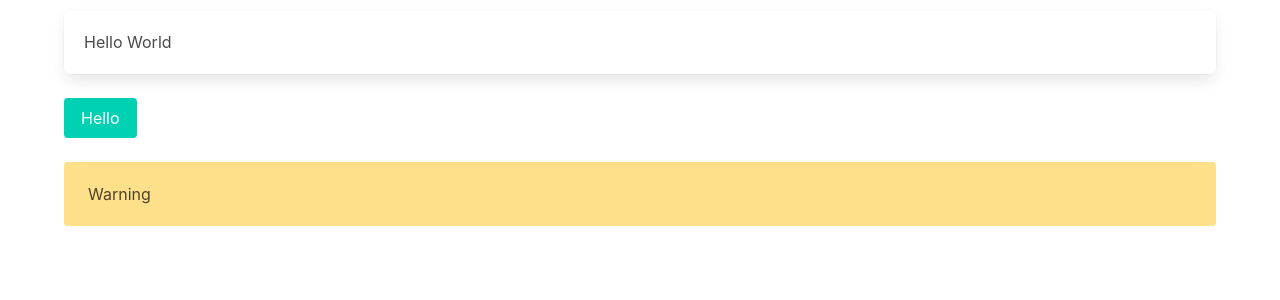
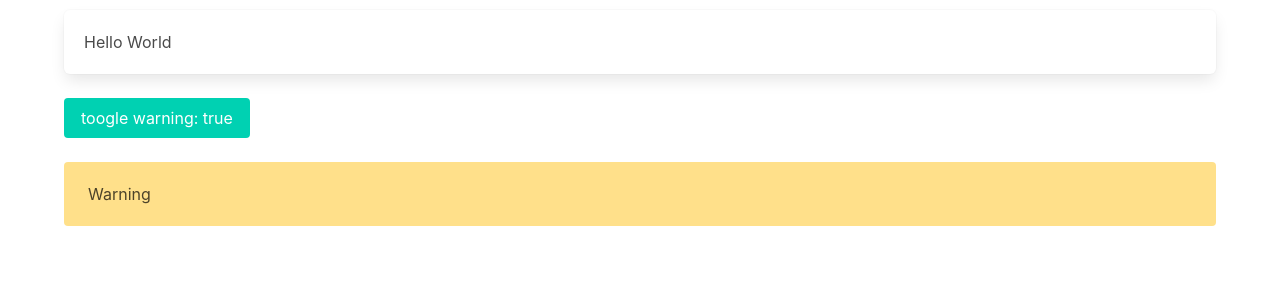
Before and after one commit to danielschmitz/react-bulma, a React (Create React App) app: page / in a window 1280 px wide. Shown: the top 300 px of the page. Built offline with nearby package versions, Linux system fonts and the light colour scheme.

Commit message:
App as Component + state

```diff
--- a/src/App.js
+++ b/src/App.js
@@ -1,4 +1,4 @@
-import React from 'react'
+import React, { Component } from 'react'
 import Block from './components/block'
 
 import Box from "./components/box"
@@ -6,25 +6,37 @@ import Button from "./components/button"
 import Container from './components/container'
 import Notification from './components/notification'
 
-export default function App() {
+export default class App extends Component {
 
+  constructor(props) {
+    super(props)
 
-  const handleClick = () => {
-    console.log("handle click")
+    this.state = {
+      showWarning: true
+    }
   }
 
+  handleClick = () => {
+    // console.log("handle click")
+    this.setState({
+      showWarning: !this.state.showWarning
+    })
+  }
+
+  render() {
     return (
       <Container>
         <Block>
           <Box>Hello World</Box>
         </Block>
         <Block>
-        <Button onClick={handleClick}>Hello</Button>
+          <Button onClick={this.handleClick}>toogle warning: {this.state.showWarning ? 'true' : 'false'}</Button>
         </Block>
         <Block>
-        <Notification>Warning</Notification>
+          <Notification visible={this.state.showWarning}>Warning</Notification>
         </Block>
 
       </Container >
     )
   }
+}
--- a/src/components/notification.js
+++ b/src/components/notification.js
@@ -3,6 +3,8 @@ import React from 'react'
 export default function Notification(props) {
 
     if (!props.children) { return null }
+
+    if (!props.visible) { return null }
 
     return (
         <div className="notification is-warning">
```
Lines whose indentation alone changed are shown as unchanged.
